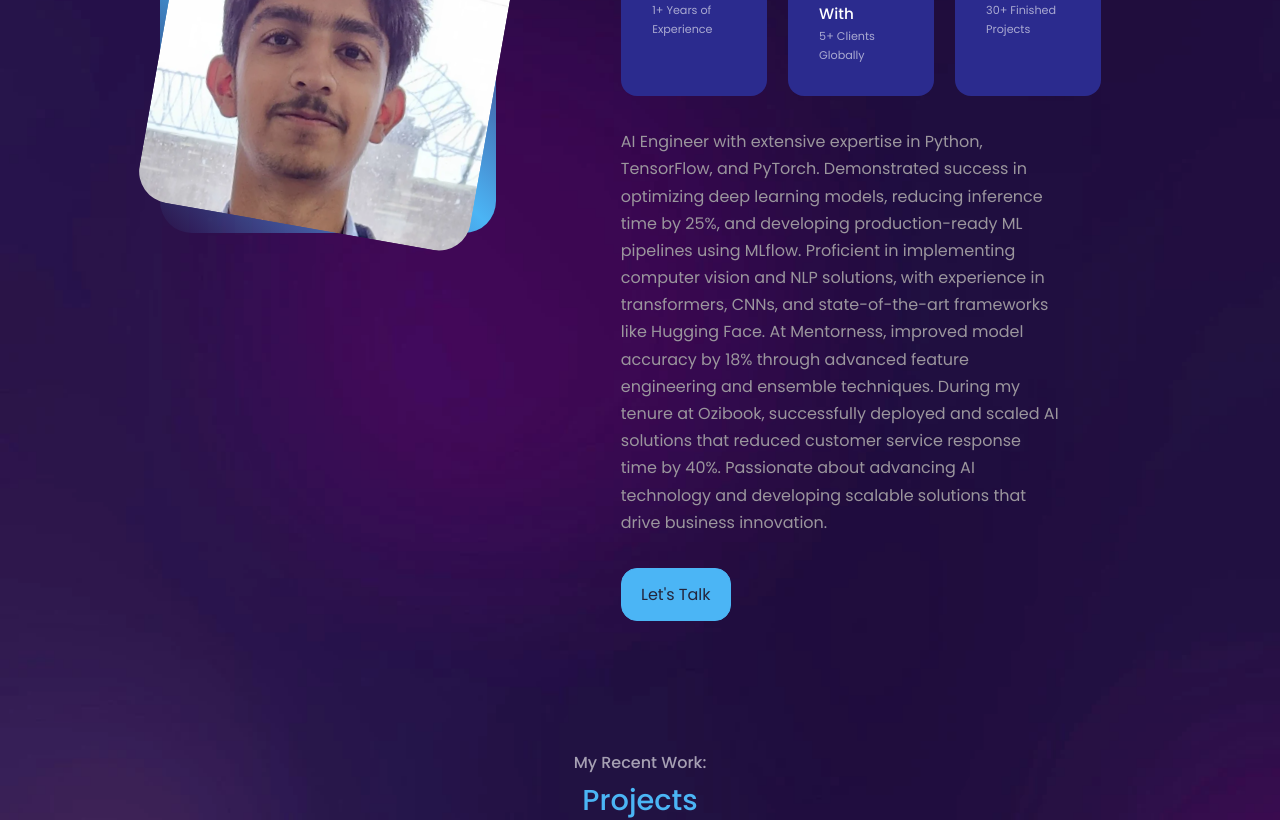
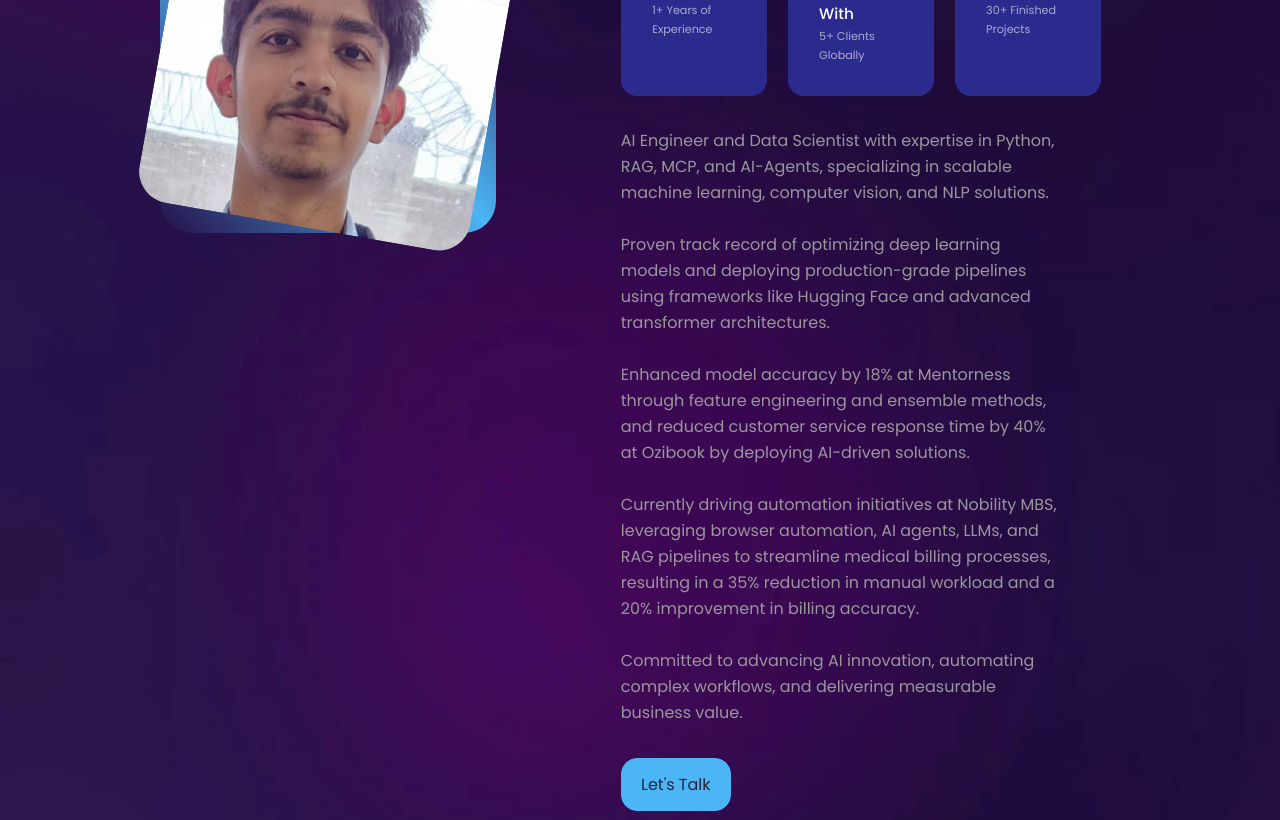
Before and after one commit to Rayyan9477/react-portfolio, a React (Vite) app: page / in a window 1280 px wide. Shown: the part 1100-1920 px from the top of the page. Built offline with nearby package versions, Linux system fonts and the light colour scheme.

Commit message:
Refactor code structure for improved readability and maintainability

```diff
--- a/src/components/about/about.tsx
+++ b/src/components/about/about.tsx
@@ -52,13 +52,21 @@ const About = () => {
               </div>
             </article>
           </div>
-          <p className="my-[2rem] ml-0 mr-[2.6rem] text-[#9b969d] max-md:mx-0 max-md:mb-[1.5rem] max-md:mt-[1rem] max-sm:mx-0 max-sm:my-[1.5rem]">
-          AI Engineer with extensive expertise in Python, TensorFlow, and PyTorch.
-          Demonstrated success in optimizing deep learning models, reducing inference time by 25%, and developing production-ready ML pipelines using MLflow.
-          Proficient in implementing computer vision and NLP solutions, with experience in transformers, CNNs, and state-of-the-art frameworks like Hugging Face.
-          At Mentorness, improved model accuracy by 18% through advanced feature engineering and ensemble techniques.
-          During my tenure at Ozibook, successfully deployed and scaled AI solutions that reduced customer service response time by 40%.
-          Passionate about advancing AI technology and developing scalable solutions that drive business innovation.
+          <p className="my-[2rem] ml-0 mr-[2.6rem] text-[#9b969d] max-md:mx-0 max-md:mb-[1.5rem] max-md:mt-[1rem] max-sm:mx-0 max-sm:my-[1.5rem] leading-relaxed">
+            AI Engineer and Data Scientist with expertise in Python, RAG, MCP, and AI-Agents,
+            specializing in scalable machine learning, computer vision, and NLP solutions.
+            <br /><br />
+            Proven track record of optimizing deep learning models and deploying production-grade
+            pipelines using frameworks like Hugging Face and advanced transformer architectures.
+            <br /><br />
+            Enhanced model accuracy by 18% at Mentorness through feature engineering and ensemble methods,
+            and reduced customer service response time by 40% at Ozibook by deploying AI-driven solutions.
+            <br /><br />
+            Currently driving automation initiatives at Nobility MBS, leveraging browser automation,
+            AI agents, LLMs, and RAG pipelines to streamline medical billing processes,
+            resulting in a 35% reduction in manual workload and a 20% improvement in billing accuracy.
+            <br /><br />
+            Committed to advancing AI innovation, automating complex workflows, and delivering measurable business value.
           </p>
           <a
             href="#contact"
--- a/src/components/experience/ProfessionalExperience.tsx
+++ b/src/components/experience/ProfessionalExperience.tsx
@@ -6,6 +6,22 @@ const ProfessionalExperience = () => {
       <h5>What I have Done</h5>
       <h2>Professional Experience</h2>
       <div className="experience__container container grid grid-cols-1 gap-[2rem] max-sm:gap-[1rem]">
+        <div className="experience__item col-span-1 max-md:mx-auto max-md:my-0 max-md:w-[85%] max-md:p-[2rem] max-sm:w-[100%] max-sm:px-[1rem] max-sm:py-[2rem]">
+          <h3 className="color-primary mb-[1rem]">Data Scientist</h3>
+          <h4 className="text-light">Nobility MBS | Islamabad, Pakistan</h4>
+          <p className="text-light">March 2025 – Present</p>
+          <ul className="list-disc pl-5 mt-2">
+            <li>
+              Automated medical billing workflows using browser automation, AI agents, and LLMs, reducing manual processing by
+              35% and boosting billing accuracy by 20%.
+            </li>
+            <li>
+              Designed and deployed RAG pipelines and MCP-driven AI solutions to deliver real-time insights, accelerating billing
+              operations and improving decision-making efficiency by 30%.
+            </li>
+          </ul>
+        </div>
+
         <div className="experience__item col-span-1 max-md:mx-auto max-md:my-0 max-md:w-[85%] max-md:p-[2rem] max-sm:w-[100%] max-sm:px-[1rem] max-sm:py-[2rem]">
           <h3 className="color-primary mb-[1rem]">Data Analyst</h3>
           <h4 className="text-light">Ozibook | Remote, Bangalore, India</h4>
@@ -67,6 +83,40 @@ const ProfessionalExperience = () => {
             </li>
           </ul>
         </div>
+
+        <div className="experience__item col-span-1 max-md:mx-auto max-md:my-0 max-md:w-[85%] max-md:p-[2rem] max-sm:w-[100%] max-sm:px-[1rem] max-sm:py-[2rem]">
+          <h3 className="color-primary mb-[1rem]">Open Source Contributor</h3>
+          <h4 className="text-light">Google Summer of Code (GSOC) | Remote</h4>
+          <p className="text-light">April 2024 – August 2024</p>
+          <ul className="list-disc pl-5 mt-2">
+            <li>
+              Developed and contributed code to open-source projects, implementing new features and resolving critical bugs that improved software performance by 25% and enhanced user experience.
+            </li>
+            <li>
+              Collaborated with global developers using Git workflow, participating in code reviews and agile development processes while adhering to project standards and deadlines.
+            </li>
+            <li>
+              Gained expertise in software development best practices, continuous integration, and technical documentation in a distributed team environment.
+            </li>
+          </ul>
+        </div>
+
+        <div className="experience__item col-span-1 max-md:mx-auto max-md:my-0 max-md:w-[85%] max-md:p-[2rem] max-sm:w-[100%] max-sm:px-[1rem] max-sm:py-[2rem]">
+          <h3 className="color-primary mb-[1rem]">Lab Demonstrator</h3>
+          <h4 className="text-light">National University of Computer and Emerging Sciences | Pakistan</h4>
+          <p className="text-light">August 2023 – January 2024</p>
+          <ul className="list-disc pl-5 mt-2">
+            <li>
+              Facilitated hands-on programming sessions for 50+ undergraduate students, resulting in a 30% improvement in practical programming skills and a 25% increase in assignment completion rates.
+            </li>
+            <li>
+              Designed and evaluated comprehensive assessments including practical tests, programming tasks, and technical examinations that effectively measured student proficiency in key programming concepts.
+            </li>
+            <li>
+              Provided one-on-one mentoring for complex programming concepts including arrays, pointers, object-oriented programming, and data science fundamentals, helping students overcome technical challenges and improve debugging skills.
+            </li>
+          </ul>
+        </div>
       </div>
     </section>
   );
--- a/src/components/header/banner/banner.tsx
+++ b/src/components/header/banner/banner.tsx
@@ -69,7 +69,7 @@ const HeaderBanner = () => {
               className="mx-auto mb-8 max-w-lg lg:mx-0"
             >
               AI Engineer skilled in developing and deploying machine learning
-              solutions. Passionate about leveraging AI to drive innovation,
+              solutions. Passionate about leveraging AI to drive innovation, automation,
               solve complex problems and open source projects.
             </motion.p>
             <motion.div
--- a/src/components/header/header.tsx
+++ b/src/components/header/header.tsx
@@ -25,7 +25,9 @@ const Header = () => {
           </a>
           <div className="flex items-center gap-4">
             <a
-              href="https://github.com/Rayyan9477/react-portfolio/blob/main/Resume%202025.pdf"
+              href="https://github.com/Rayyan9477/react-portfolio/blob/main/Rayyan_Ahmed_Resume.pdf"
+              target="_blank"
+              rel="noopener noreferrer"
               download="Rayyan_Ahmed_Resume.pdf"
               className="btn-header h-[48px] rounded-full px-6 text-sm font-medium text-white flex items-center justify-center"
             >
```
Also changed, not shown: 2 other files (tests, documents, lock files or other folders).
